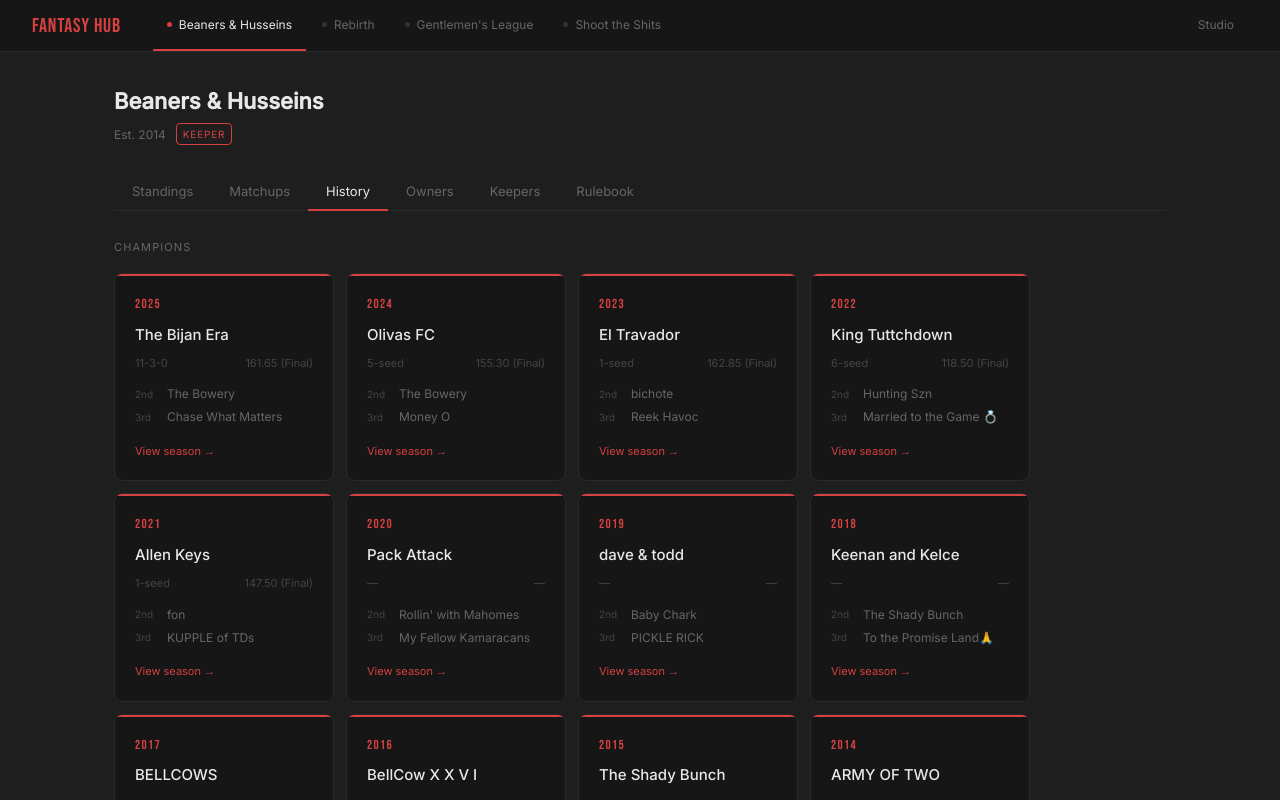
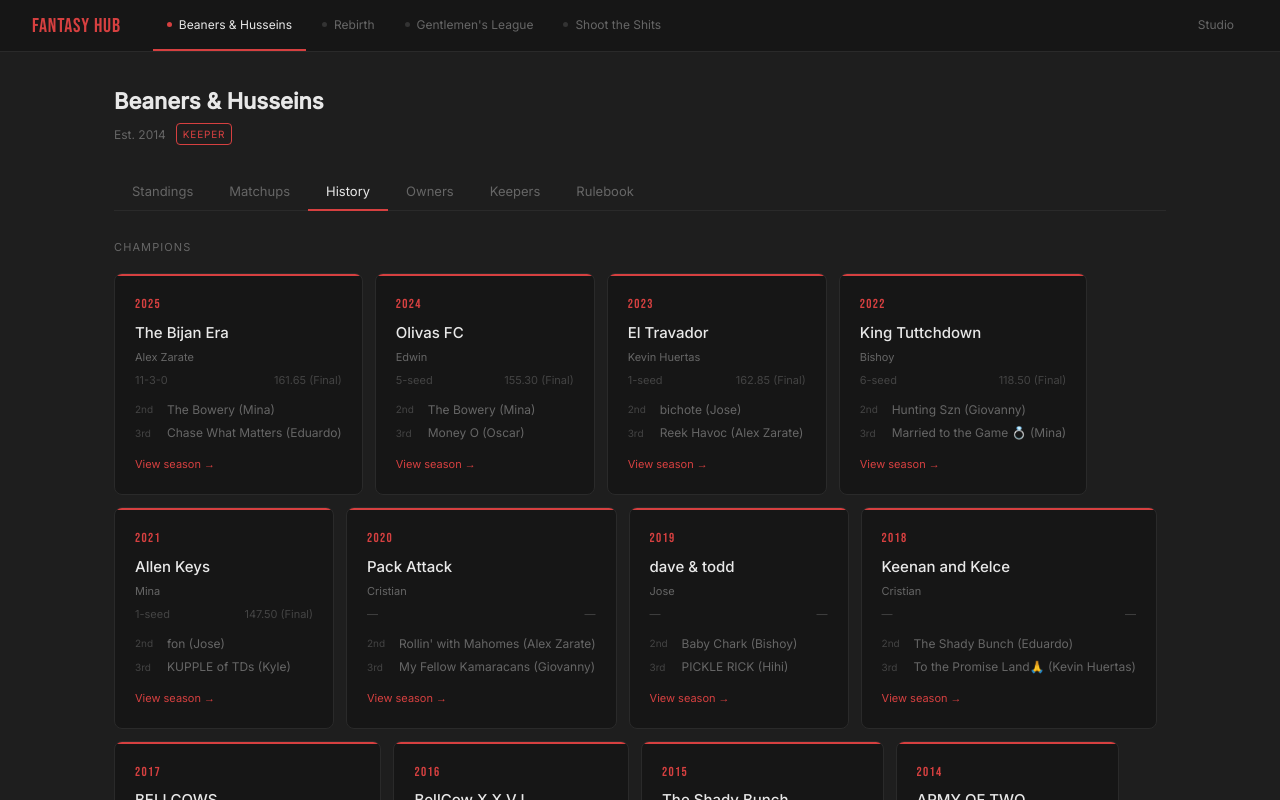
Before and after one commit to cuadz22/fantasy-hub, a React (Vite) app in the folder client/: page /league/beaners-husseins in a window 1280 px wide. Both pictures are taken after a click on the button "History". Shown: the top 800 px of the page. Built offline with nearby package versions, Linux system fonts and the light colour scheme; the HTML template or start-up script is replaced by a standard one.

Commit message:
add owner names to history tab for all leagues

```diff
--- a/client/src/components/History.jsx
+++ b/client/src/components/History.jsx
@@ -1,48 +1,48 @@
 const HISTORY = {
   'beaners-husseins': {
     seasons: [
-      { year: 2025, champion: { team: 'The Bijan Era', record: '11-3-0', points: '161.65 (Final)' }, runnerUp: 'The Bowery', thirdPlace: 'Chase What Matters', url: 'https://football.fantasysports.yahoo.com/league/beanershussein/2025' },
-      { year: 2024, champion: { team: 'Olivas FC', record: '5-seed', points: '155.30 (Final)' }, runnerUp: 'The Bowery', thirdPlace: 'Money O', url: 'https://football.fantasysports.yahoo.com/league/beanershussein/2024' },
-      { year: 2023, champion: { team: 'El Travador', record: '1-seed', points: '162.85 (Final)' }, runnerUp: 'bichote', thirdPlace: 'Reek Havoc', url: 'https://football.fantasysports.yahoo.com/league/beanershussein/2023' },
-      { year: 2022, champion: { team: 'King Tuttchdown', record: '6-seed', points: '118.50 (Final)' }, runnerUp: 'Hunting Szn', thirdPlace: 'Married to the Game 💍', url: 'https://football.fantasysports.yahoo.com/league/beanershussein/2022' },
-      { year: 2021, champion: { team: 'Allen Keys', record: '1-seed', points: '147.50 (Final)' }, runnerUp: 'fon', thirdPlace: 'KUPPLE of TDs', url: 'https://football.fantasysports.yahoo.com/league/beanershussein/2021' },
-      { year: 2020, champion: { team: 'Pack Attack', record: '—', points: '—' }, runnerUp: "Rollin' with Mahomes", thirdPlace: 'My Fellow Kamaracans', url: 'https://football.fantasysports.yahoo.com/league/beanershussein/2020' },
-      { year: 2019, champion: { team: 'dave & todd', record: '—', points: '—' }, runnerUp: 'Baby Chark', thirdPlace: 'PICKLE RICK', url: 'https://football.fantasysports.yahoo.com/league/beanershussein/2019' },
-      { year: 2018, champion: { team: 'Keenan and Kelce', record: '—', points: '—' }, runnerUp: 'The Shady Bunch', thirdPlace: 'To the Promise Land🙏', url: 'https://football.fantasysports.yahoo.com/league/beanershussein/2018' },
-      { year: 2017, champion: { team: 'BELLCOWS', record: '—', points: '—' }, runnerUp: 'Kyle Lopez', thirdPlace: 'Jesus Take The Wheel', url: 'https://football.fantasysports.yahoo.com/league/beanershussein/2017' },
-      { year: 2016, champion: { team: 'BellCow X X V I', record: '—', points: '—' }, runnerUp: 'The Shady Bunch', thirdPlace: "Don't Hit AJ's Green", url: 'https://football.fantasysports.yahoo.com/league/beanershussein/2016' },
-      { year: 2015, champion: { team: 'The Shady Bunch', record: '—', points: '—' }, runnerUp: "Drinkin' Fortes", thirdPlace: 'All on the Fitz', url: 'https://football.fantasysports.yahoo.com/league/beanershussein/2015' },
-      { year: 2014, champion: { team: 'ARMY OF TWO', record: '—', points: '—' }, runnerUp: 'Charles IN Charge', thirdPlace: "Booz'n and Cruz'n", url: 'https://football.fantasysports.yahoo.com/league/beanershussein/2014' },
+      { year: 2025, champion: { team: 'The Bijan Era', owner: 'Alex Zarate', record: '11-3-0', points: '161.65 (Final)' }, runnerUp: 'The Bowery (Mina)', thirdPlace: 'Chase What Matters (Eduardo)', url: 'https://football.fantasysports.yahoo.com/league/beanershussein/2025' },
+      { year: 2024, champion: { team: 'Olivas FC', owner: 'Edwin', record: '5-seed', points: '155.30 (Final)' }, runnerUp: 'The Bowery (Mina)', thirdPlace: 'Money O (Oscar)', url: 'https://football.fantasysports.yahoo.com/league/beanershussein/2024' },
+      { year: 2023, champion: { team: 'El Travador', owner: 'Kevin Huertas', record: '1-seed', points: '162.85 (Final)' }, runnerUp: 'bichote (Jose)', thirdPlace: 'Reek Havoc (Alex Zarate)', url: 'https://football.fantasysports.yahoo.com/league/beanershussein/2023' },
+      { year: 2022, champion: { team: 'King Tuttchdown', owner: 'Bishoy', record: '6-seed', points: '118.50 (Final)' }, runnerUp: 'Hunting Szn (Giovanny)', thirdPlace: 'Married to the Game 💍 (Mina)', url: 'https://football.fantasysports.yahoo.com/league/beanershussein/2022' },
+      { year: 2021, champion: { team: 'Allen Keys', owner: 'Mina', record: '1-seed', points: '147.50 (Final)' }, runnerUp: 'fon (Jose)', thirdPlace: 'KUPPLE of TDs (Kyle)', url: 'https://football.fantasysports.yahoo.com/league/beanershussein/2021' },
+      { year: 2020, champion: { team: 'Pack Attack', owner: 'Cristian', record: '—', points: '—' }, runnerUp: "Rollin' with Mahomes (Alex Zarate)", thirdPlace: 'My Fellow Kamaracans (Giovanny)', url: 'https://football.fantasysports.yahoo.com/league/beanershussein/2020' },
+      { year: 2019, champion: { team: 'dave & todd', owner: 'Jose', record: '—', points: '—' }, runnerUp: 'Baby Chark (Bishoy)', thirdPlace: 'PICKLE RICK (Hihi)', url: 'https://football.fantasysports.yahoo.com/league/beanershussein/2019' },
+      { year: 2018, champion: { team: 'Keenan and Kelce', owner: 'Cristian', record: '—', points: '—' }, runnerUp: 'The Shady Bunch (Eduardo)', thirdPlace: 'To the Promise Land🙏 (Kevin Huertas)', url: 'https://football.fantasysports.yahoo.com/league/beanershussein/2018' },
+      { year: 2017, champion: { team: 'BELLCOWS', owner: 'Jose', record: '—', points: '—' }, runnerUp: 'Kyle Lopez (Kyle)', thirdPlace: 'Jesus Take The Wheel (Giovanny)', url: 'https://football.fantasysports.yahoo.com/league/beanershussein/2017' },
+      { year: 2016, champion: { team: 'BellCow X X V I', owner: 'Jose', record: '—', points: '—' }, runnerUp: 'The Shady Bunch (Eduardo)', thirdPlace: "Don't Hit AJ's Green (Oscar)", url: 'https://football.fantasysports.yahoo.com/league/beanershussein/2016' },
+      { year: 2015, champion: { team: 'The Shady Bunch', owner: 'Eduardo', record: '—', points: '—' }, runnerUp: "Drinkin' Fortes (Alex Zarate)", thirdPlace: 'All on the Fitz (Kevin Huertas)', url: 'https://football.fantasysports.yahoo.com/league/beanershussein/2015' },
+      { year: 2014, champion: { team: 'ARMY OF TWO', owner: 'Bishoy', record: '—', points: '—' }, runnerUp: 'Charles IN Charge (Oscar)', thirdPlace: "Booz'n and Cruz'n (Jose)", url: 'https://football.fantasysports.yahoo.com/league/beanershussein/2014' },
     ],
     records: [
-      { label: 'Most points in a game', value: '209.50', holder: 'Allen Keys (2021 Semi)' },
-      { label: 'Championship score', value: '162.85', holder: 'El Travador (2023)' },
-      { label: 'Biggest upset', value: '6-seed wins', holder: 'King Tuttchdown (2022)' },
-      { label: 'Most championships', value: '1 each', holder: '11 different winners in 12 seasons' },
+      { label: 'Most points in a game', value: '209.50', holder: 'Allen Keys — Mina (2021 Semi)' },
+      { label: 'Championship score', value: '162.85', holder: 'El Travador — Kevin Huertas (2023)' },
+      { label: 'Biggest upset', value: '6-seed wins', holder: 'King Tuttchdown — Bishoy (2022)' },
+      { label: 'Most championships', value: '3', holder: 'Jose (2016, 2017, 2019)' },
     ],
   },
   'rebirth': {
     seasons: [
-      { year: 2025, champion: { team: 'Nacua Matata', record: '—', points: '—' }, runnerUp: 'Rents Due', thirdPlace: 'bichote', url: 'https://football.fantasysports.yahoo.com/2025/f1/127692' },
-      { year: 2024, champion: { team: 'LaPorta Potty', record: '—', points: '—' }, runnerUp: 'Nacua Matata', thirdPlace: 'Rents Due', url: 'https://football.fantasysports.yahoo.com/league/rebirth/2024' },
-      { year: 2023, champion: { team: 'Hooligans', record: '—', points: '—' }, runnerUp: 'Young Gunnas', thirdPlace: 'RussellMania', url: 'https://football.fantasysports.yahoo.com/league/rebirth/2023' },
-      { year: 2022, champion: { team: '23', record: '—', points: '—' }, runnerUp: 'ALLENTOWN', thirdPlace: "Who's Tanking?", url: 'https://football.fantasysports.yahoo.com/league/rebirth/2022' },
-      { year: 2021, champion: { team: 'Taylor Made', record: '—', points: '—' }, runnerUp: 'SLEEPY JOE SAYS MASK UP 🎤😷', thirdPlace: "Who's Tanking ?", url: 'https://football.fantasysports.yahoo.com/league/rebirth/2021' },
-      { year: 2020, champion: { team: 'Tyreek & Destroy ✌️', record: '—', points: '—' }, runnerUp: "I'm the Captain Now", thirdPlace: 'Hooligans', url: 'https://football.fantasysports.yahoo.com/league/rebirth/2020' },
-      { year: 2019, champion: { team: 'Shit Out of Luck', record: '—', points: '—' }, runnerUp: 'seeing ghosts', thirdPlace: 'J Dalvin', url: 'https://football.fantasysports.yahoo.com/league/rebirth/2019' },
+      { year: 2025, champion: { team: 'Nacua Matata', owner: 'Oscar', record: '—', points: '—' }, runnerUp: 'Rents Due (Giovanny)', thirdPlace: 'bichote (Jose)', url: 'https://football.fantasysports.yahoo.com/2025/f1/127692' },
+      { year: 2024, champion: { team: 'LaPorta Potty', owner: 'Hihi', record: '—', points: '—' }, runnerUp: 'Nacua Matata (Oscar)', thirdPlace: 'Rents Due (Giovanny)', url: 'https://football.fantasysports.yahoo.com/league/rebirth/2024' },
+      { year: 2023, champion: { team: 'Hooligans', owner: 'Alexis', record: '—', points: '—' }, runnerUp: 'Young Gunnas (Jonathan)', thirdPlace: 'RussellMania (JJ)', url: 'https://football.fantasysports.yahoo.com/league/rebirth/2023' },
+      { year: 2022, champion: { team: '23', owner: 'Jose', record: '—', points: '—' }, runnerUp: 'ALLENTOWN (Kevin Huertas)', thirdPlace: "Who's Tanking? (Jonathan)", url: 'https://football.fantasysports.yahoo.com/league/rebirth/2022' },
+      { year: 2021, champion: { team: 'Taylor Made', owner: 'Oscar', record: '—', points: '—' }, runnerUp: 'SLEEPY JOE SAYS MASK UP 🎤😷 (Addie)', thirdPlace: "Who's Tanking ? (Jonathan)", url: 'https://football.fantasysports.yahoo.com/league/rebirth/2021' },
+      { year: 2020, champion: { team: 'Tyreek & Destroy ✌️', owner: 'Kevin Huertas', record: '—', points: '—' }, runnerUp: "I'm the Captain Now (Giovanny)", thirdPlace: 'Hooligans (Alexis)', url: 'https://football.fantasysports.yahoo.com/league/rebirth/2020' },
+      { year: 2019, champion: { team: 'Shit Out of Luck', owner: 'Cristian', record: '—', points: '—' }, runnerUp: 'seeing ghosts (Jose)', thirdPlace: 'J Dalvin (Hihi)', url: 'https://football.fantasysports.yahoo.com/league/rebirth/2019' },
     ],
     records: [
-      { label: 'Most points scored', value: '2337.14', holder: 'bichote (2025)' },
-      { label: 'Best record', value: '11-3', holder: 'Stiff Arm That Njigba (2025)' },
-      { label: 'Back-to-back runner up', value: '2x', holder: 'Nacua Matata & Rents Due (2024-25)' },
-      { label: 'Champion', value: 'Nacua Matata', holder: '2025 Season' },
+      { label: 'Most points scored', value: '2337.14', holder: 'bichote — Jose (2025)' },
+      { label: 'Best record', value: '11-3', holder: 'Stiff Arm That Njigba — Big Vic (2025)' },
+      { label: 'Most championships', value: '2', holder: 'Oscar (2021, 2025)' },
+      { label: 'Back-to-back runner up', value: '2x', holder: 'Giovanny (2024, 2025)' },
     ],
   },
   'gentlemens-league': {
     seasons: [
-      { year: 2025, champion: { team: 'Sir', record: '12-2-0', points: '169.95 (Final)' }, runnerUp: 'Mr. Electricity', thirdPlace: 'Bo Meets World ⚡️', url: 'https://football.fantasysports.yahoo.com/2025/f1/127687' },
-      { year: 2024, champion: { team: 'Magneto Was Right', record: '2-seed', points: '221.95 (Final)' }, runnerUp: 'Lights Camera Jackson 🎬', thirdPlace: 'Maliks Naber-Hood', url: 'https://football.fantasysports.yahoo.com/league/gentlemensleague_/2024' },
-      { year: 2023, champion: { team: 'King Quon', record: '6-seed', points: '186.25 (Final)' }, runnerUp: 'I Was At The Draft', thirdPlace: 'Sir', url: 'https://football.fantasysports.yahoo.com/league/gentlemensleague_/2023' },
+      { year: 2025, champion: { team: 'Sir', owner: '—', record: '12-2-0', points: '169.95 (Final)' }, runnerUp: 'Mr. Electricity', thirdPlace: 'Bo Meets World ⚡️', url: 'https://football.fantasysports.yahoo.com/2025/f1/127687' },
+      { year: 2024, champion: { team: 'Magneto Was Right', owner: '—', record: '2-seed', points: '221.95 (Final)' }, runnerUp: 'Lights Camera Jackson 🎬', thirdPlace: 'Maliks Naber-Hood', url: 'https://football.fantasysports.yahoo.com/league/gentlemensleague_/2024' },
+      { year: 2023, champion: { team: 'King Quon', owner: '—', record: '6-seed', points: '186.25 (Final)' }, runnerUp: 'I Was At The Draft', thirdPlace: 'Sir', url: 'https://football.fantasysports.yahoo.com/league/gentlemensleague_/2023' },
     ],
     records: [
       { label: 'Most points in a final', value: '221.95', holder: 'Magneto Was Right (2024)' },
@@ -53,11 +53,11 @@
   },
   'shoot-the-shits': {
     seasons: [
-      { year: 2025, champion: { team: 'Baba Yaga', record: '1-seed', points: '176.50 (Final)' }, runnerUp: 'Chase Jam', thirdPlace: 'CDiss Golden Pears', url: 'https://football.fantasysports.yahoo.com/league/shoottheshits/2025' },
-      { year: 2024, champion: { team: 'The Hokage', record: '—', points: '—' }, runnerUp: 'Divine Intervention', thirdPlace: 'Youngbossbrian', url: 'https://football.fantasysports.yahoo.com/league/shoottheshits/2024' },
-      { year: 2023, champion: { team: 'caught on kamara', record: '—', points: '—' }, runnerUp: "Giorgi's Crazy Team", thirdPlace: 'The Pollard Express', url: 'https://football.fantasysports.yahoo.com/league/shoottheshits/2023' },
-      { year: 2022, champion: { team: 'The Skulls', record: '—', points: '—' }, runnerUp: '—', thirdPlace: 'Chupamela', url: 'https://football.fantasysports.yahoo.com/league/shoottheshits/2022' },
-      { year: 2021, champion: { team: 'Killa Trav Trav', record: '—', points: '—' }, runnerUp: "Just Joshin'", thirdPlace: '—', url: 'https://football.fantasysports.yahoo.com/league/shoottheshits/2021' },
+      { year: 2025, champion: { team: 'Baba Yaga', owner: '—', record: '1-seed', points: '176.50 (Final)' }, runnerUp: 'Chase Jam', thirdPlace: 'CDiss Golden Pears', url: 'https://football.fantasysports.yahoo.com/league/shoottheshits/2025' },
+      { year: 2024, champion: { team: 'The Hokage', owner: '—', record: '—', points: '—' }, runnerUp: 'Divine Intervention', thirdPlace: 'Youngbossbrian', url: 'https://football.fantasysports.yahoo.com/league/shoottheshits/2024' },
+      { year: 2023, champion: { team: 'caught on kamara', owner: '—', record: '—', points: '—' }, runnerUp: "Giorgi's Crazy Team", thirdPlace: 'The Pollard Express', url: 'https://football.fantasysports.yahoo.com/league/shoottheshits/2023' },
+      { year: 2022, champion: { team: 'The Skulls', owner: '—', record: '—', points: '—' }, runnerUp: '—', thirdPlace: 'Chupamela', url: 'https://football.fantasysports.yahoo.com/league/shoottheshits/2022' },
+      { year: 2021, champion: { team: 'Killa Trav Trav', owner: '—', record: '—', points: '—' }, runnerUp: "Just Joshin'", thirdPlace: '—', url: 'https://football.fantasysports.yahoo.com/league/shoottheshits/2021' },
     ],
     records: [
       { label: 'Most points in a game', value: '239.95', holder: 'Baba Yaga (2025 Semi)' },
@@ -82,6 +82,9 @@
               <div style={styles.champBar} />
               <div style={styles.champYear}>{s.year}</div>
               <div style={styles.champName}>{s.champion.team}</div>
+              {s.champion.owner !== '—' && (
+                <div style={styles.champOwner}>{s.champion.owner}</div>
+              )}
               <div style={styles.champMeta}>
                 <span>{s.champion.record}</span>
                 <span>{s.champion.points}</span>
@@ -117,10 +120,11 @@
   wrap: { display: 'flex', flexDirection: 'column', gap: 36 },
   sectionTitle: { fontSize: 11, letterSpacing: '0.1em', textTransform: 'uppercase', color: 'var(--text-muted)', marginBottom: 16, fontWeight: 400 },
   champGrid: { display: 'flex', gap: 12, flexWrap: 'wrap' },
-  champCard: { background: 'var(--bg2)', border: '0.5px solid var(--border)', borderRadius: 8, padding: '20px', minWidth: 220, position: 'relative', overflow: 'hidden', display: 'flex', flexDirection: 'column', gap: 8 },
+  champCard: { background: 'var(--bg2)', border: '0.5px solid var(--border)', borderRadius: 8, padding: '20px', minWidth: 220, position: 'relative', overflow: 'hidden', display: 'flex', flexDirection: 'column', gap: 6 },
   champBar: { position: 'absolute', top: 0, left: 0, right: 0, height: 2, background: 'var(--red)' },
   champYear: { fontFamily: "'Bebas Neue', sans-serif", fontSize: 13, color: 'var(--red)', letterSpacing: '0.1em' },
   champName: { fontSize: 15, fontWeight: 500, color: 'var(--text)' },
+  champOwner: { fontSize: 11, color: 'var(--text-muted)', marginTop: -2 },
   champMeta: { display: 'flex', justifyContent: 'space-between', fontSize: 11, color: '#444' },
   champPlaces: { display: 'flex', flexDirection: 'column', gap: 4, marginTop: 4 },
   place: { display: 'flex', alignItems: 'center', gap: 8, fontSize: 12, color: 'var(--text-muted)' },
```
